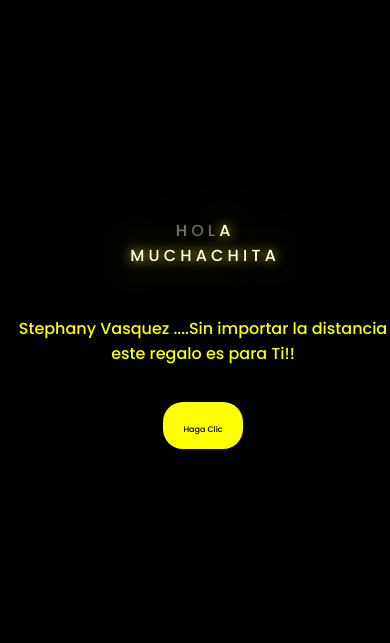
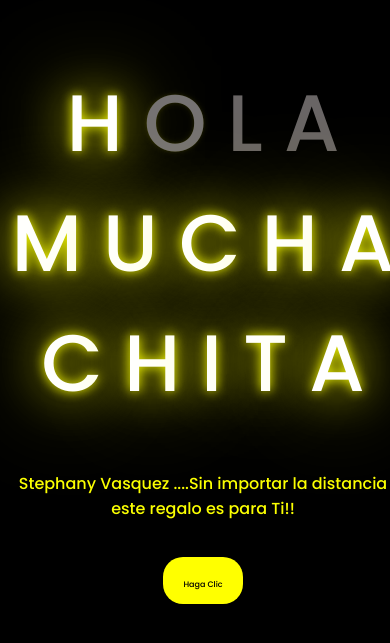
Before and after one commit to marko487/marco487.github.io, a plain HTML site: page index.html in a window 390 px wide. Shown: the part 113-756 px from the top of the page. Drawn offline with Linux system fonts and the light colour scheme.

Commit message:
Add files via upload

```diff
--- a/css/style.css
+++ b/css/style.css
@@ -14,8 +14,8 @@ body{
     background-color: black;
 }
 .greetings{
-    font-size: 2rem;
-    font-weight: 400;
+    font-size: 5rem;
+    font-weight: 900;
 }
 .greetings > span{
     animation: glow 2.5s ease-in-out infinite;
@@ -30,16 +30,18 @@ body{
         text-shadow: none;
     }
 }
-.greetings > span:nth-child(1){
+.greetings > span:nth-child(2){
     animation-delay: .2s ;
 }
-.greetings > span:nth-child(2){
+.greetings > span:nth-child(3){
     animation-delay: .4s ;
 }
-.greetings > span:nth-child(3){
+.greetings > span:nth-child(4){
     animation-delay: .6s;
 }
-
+.greetings > span:nth-child(5){
+    animation-delay: .8s;
+}
 
 .description{
     font-size: 1.5rem;
@@ -55,7 +57,7 @@ body{
 @media screen and (max-width:574px){
     .greetings{
         display: block;
-        font-size: 1rem;
+        font-size: 5rem;
         font-weight: 200;
         text-align: center;
     }
```
